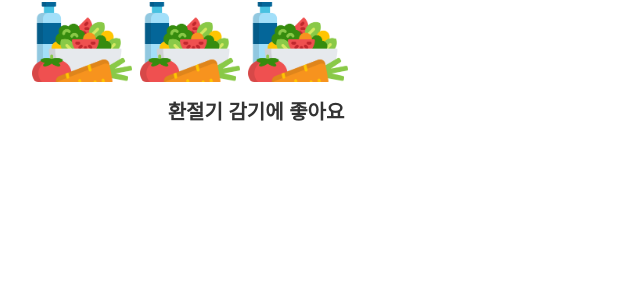
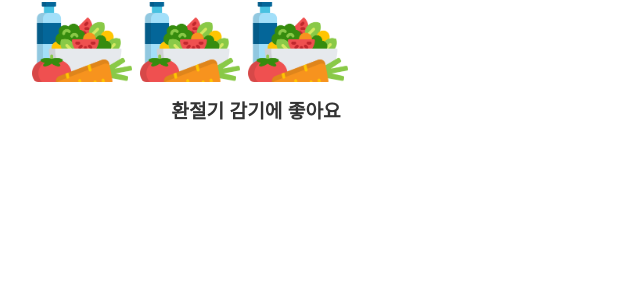
Before and after one commit to c4llmap/bbihealth, a plain HTML site: page index4.html in a window 1280 px wide. Shown: the part 478-778 px from the top of the page, 384-1024 px from the left. Drawn offline with Linux system fonts and the light colour scheme.

Commit message:
Update index4.html

```diff
--- a/index4.html
+++ b/index4.html
@@ -163,10 +163,11 @@
     .carousel-text {
       position: absolute;
       width: auto;
+      height: auto;
       top: 90%;
       left: 50%;
       transform: translate(-50%, -50%);
-      font-size: 20px;
+      font-size: 1.2rem;
       font-weight: bold;
       color: var(--text-color);
       pointer-events: none;
```
